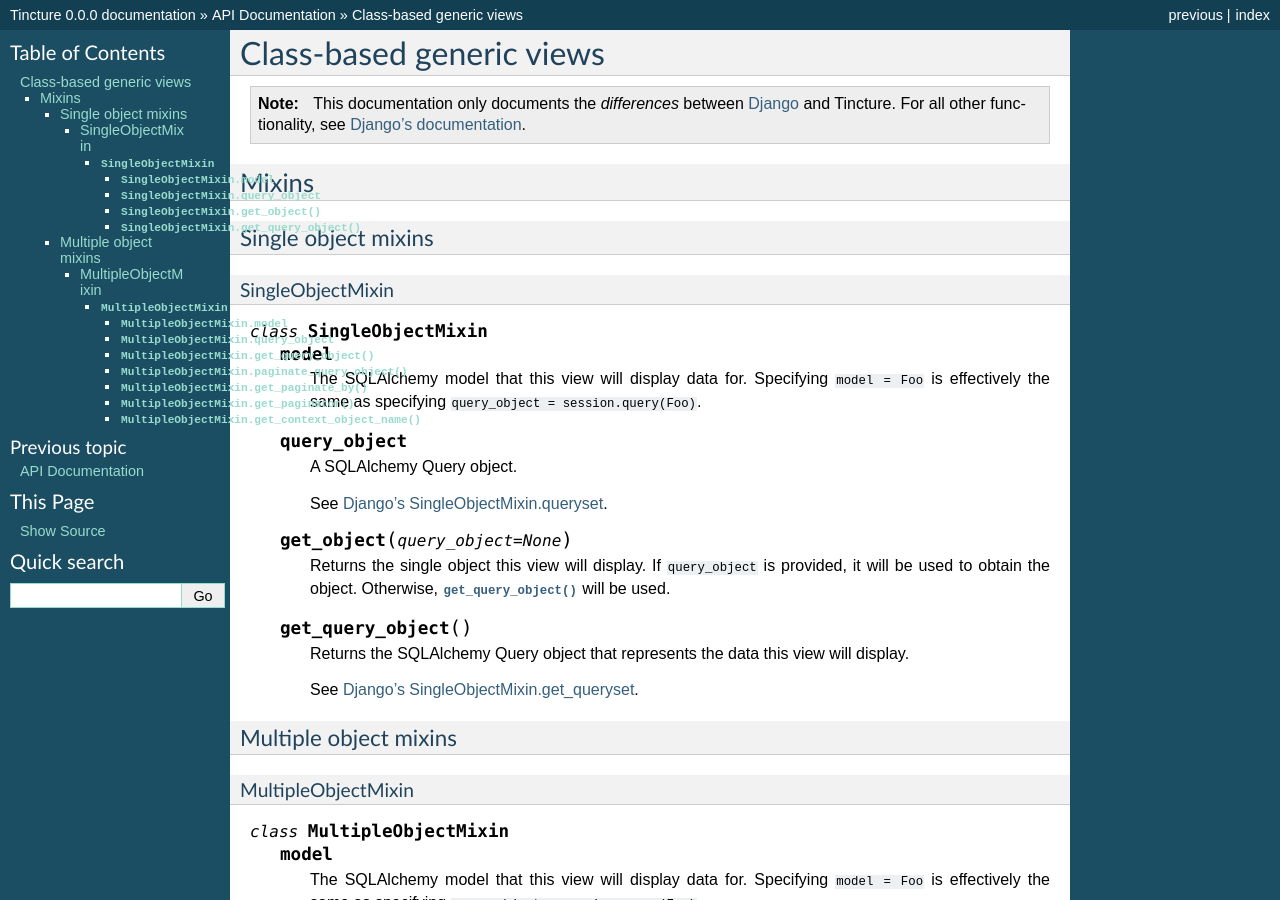
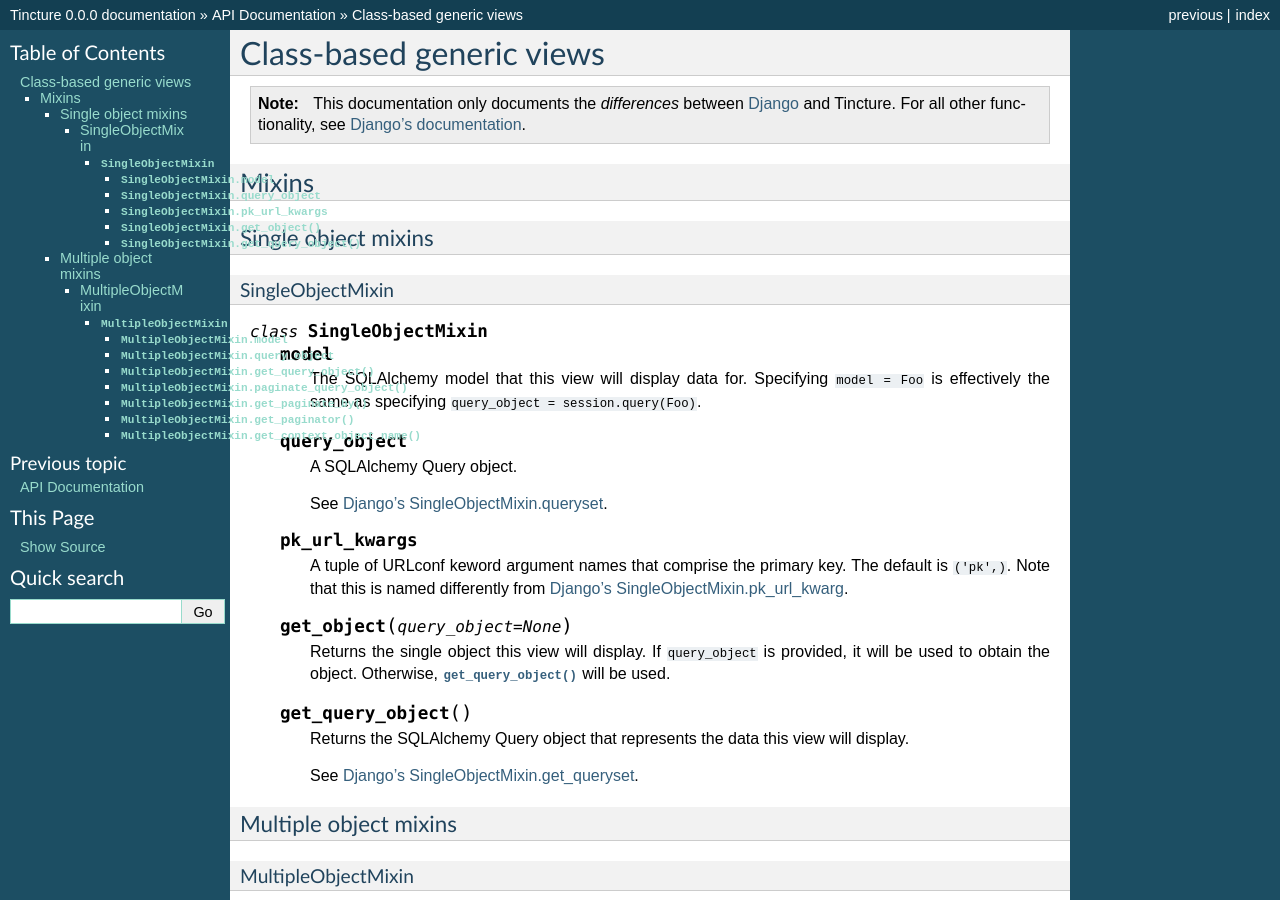
Before and after one commit to grampajoe/tincture, a Sphinx documentation site: the page built from docs/ref/class-based-views.rst, in a window 1280 px wide and 900 px high. Built offline with Sphinx 7.4.7, drawn with Linux system fonts in a browser that asks for light colours.

Commit message:
Add pk_url_kwargs docs

```diff
--- a/docs/ref/class-based-views.rst
+++ b/docs/ref/class-based-views.rst
@@ -27,6 +27,12 @@
         A SQLAlchemy Query object.
 
         See `Django's SingleObjectMixin.queryset`_.
+
+    .. attribute:: pk_url_kwargs
+
+        A tuple of URLconf keword argument names that comprise the primary
+        key. The default is ``('pk',)``. Note that this is named differently
+        from `Django's SingleObjectMixin.pk_url_kwarg`_.
 
     .. method:: get_object(query_object=None)
 
@@ -91,6 +97,7 @@
 .. _Django's Documentation: http://docs.djangoproject.com/en/1.4/
 
 .. _Django's SingleObjectMixin.queryset: https://docs.djangoproject.com/en/1.4/ref/class-based-views/#django.views.generic.detail.SingleObjectMixin.queryset
+.. _Django's SingleObjectMixin.pk_url_kwarg: https://docs.djangoproject.com/en/1.4/ref/class-based-views/#django.views.generic.detail.SingleObjectMixin.pk_url_kwarg
 .. _Django's SingleObjectMixin.get_queryset: https://docs.djangoproject.com/en/1.4/ref/class-based-views/#django.views.generic.detail.SingleObjectMixin.get_queryset
 
 .. _Django's MultipleObjectMixin.queryset: https://docs.djangoproject.com/en/1.4/ref/class-based-views/#django.views.generic.list.MultipleObjectMixin.queryset
```
